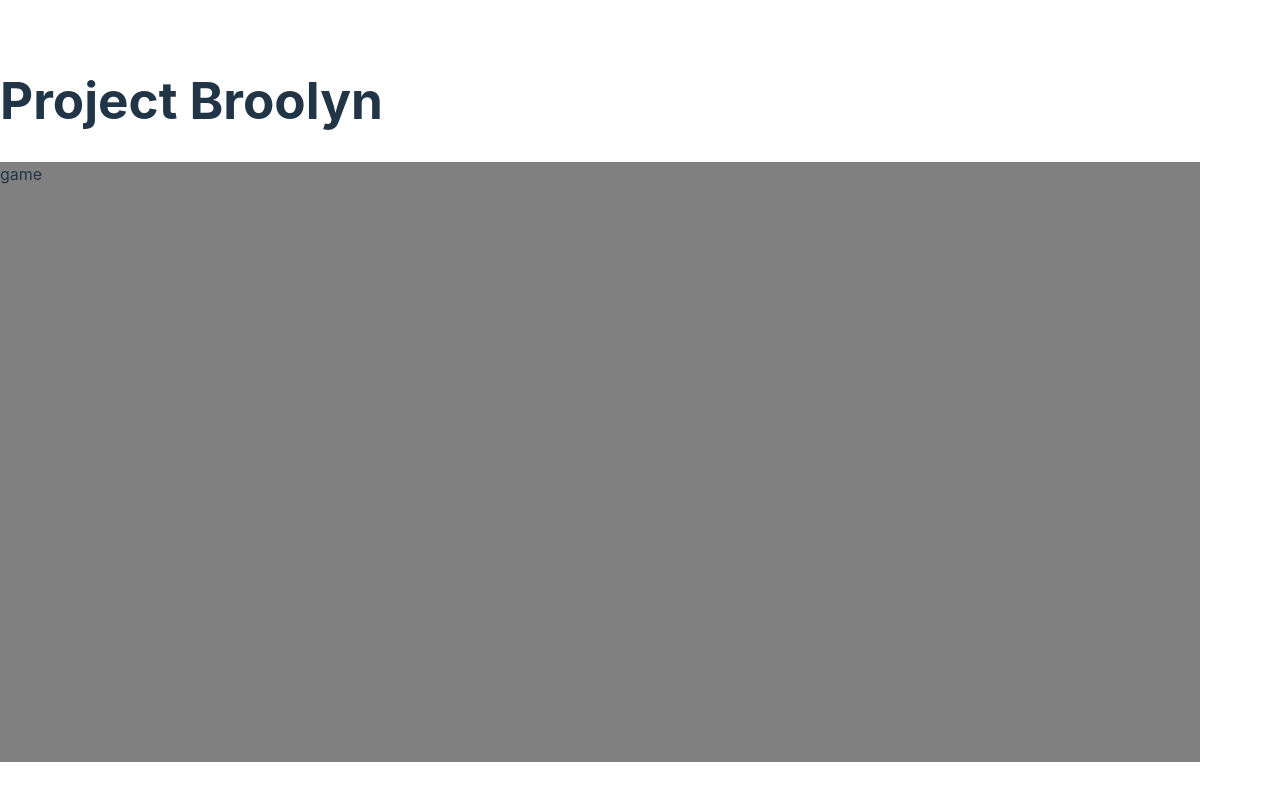
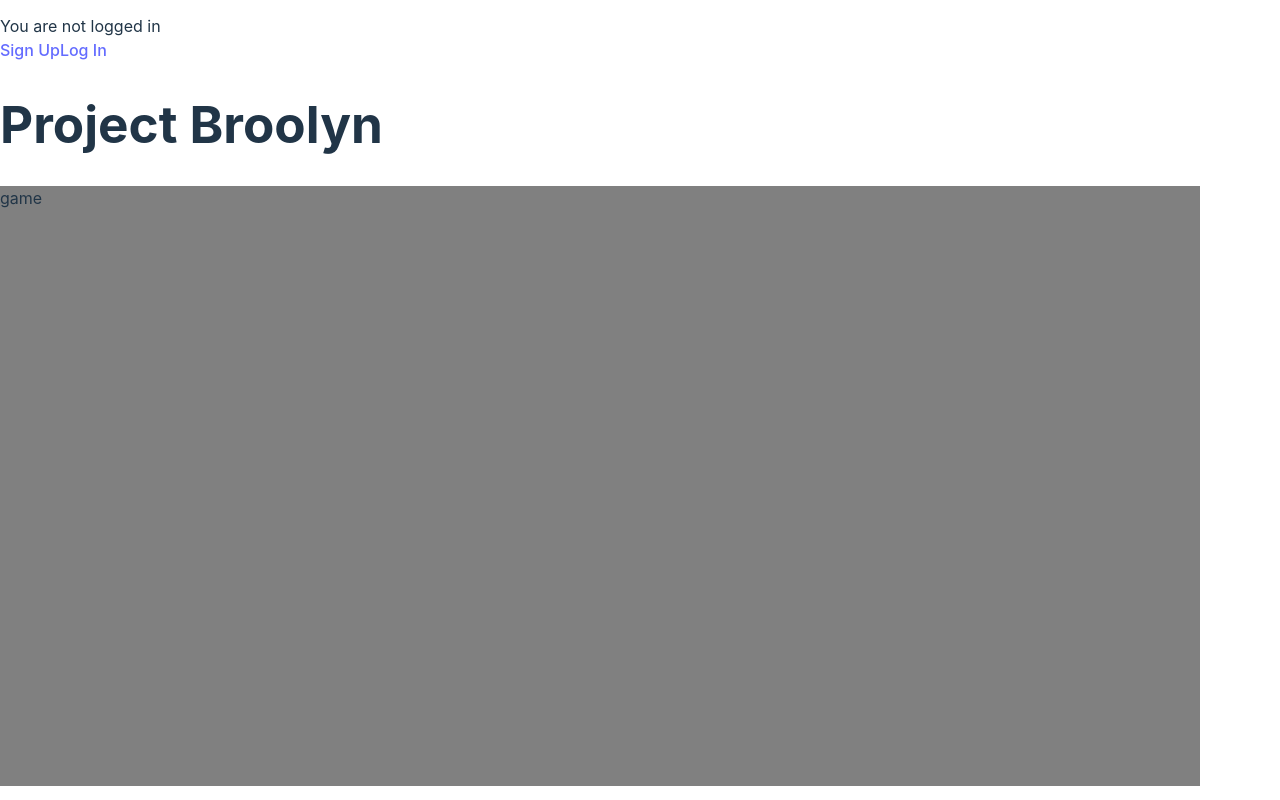
Before and after one commit to project-brooklyn/project-brooklyn, a React (Vite) app in the folder frontend/: page / in a window 1280 px wide. Built offline with nearby package versions, Linux system fonts and the light colour scheme.

Commit message:
finish basic auth

```diff
--- a/frontend/src/pages/HomePage.jsx
+++ b/frontend/src/pages/HomePage.jsx
@@ -1,9 +1,25 @@
+import { useAuth } from "../AuthContext";
+
 const HomePage = () => {
+    const { user, logout } = useAuth();
+
     return (<>
-      <h1>Project Broolyn</h1>
-      <div style={{width: 1200, height: 600, backgroundColor: 'gray'}}>
-        game
-      </div>
+        {user ? `You are logged in as ${user.username}` : 'You are not logged in'}
+        {
+            user ?
+                <div>
+                    <p onClick={logout}>Log Out</p>
+                </div>
+            :
+                <div>
+                    <a href="/signup">Sign Up</a>
+                    <a href="/login">Log In</a>
+                </div>
+        }
+        <h1>Project Broolyn</h1>
+        <div style={{width: 1200, height: 600, backgroundColor: 'gray'}}>
+            game
+        </div>
     </>)
 };
 
--- a/frontend/src/pages/LogIn.jsx
+++ b/frontend/src/pages/LogIn.jsx
@@ -1,4 +1,4 @@
-import React, { useState } from 'react';
+import React, { useEffect, useState } from 'react';
 import axios from 'axios';
 import { useNavigate } from 'react-router-dom';
 import { useAuth } from '../AuthContext';
@@ -9,8 +9,10 @@ const LogIn = () => {
         password: '',
     });
     const [error, setError] = useState('');
+    const { login, logout } = useAuth();
     const navigate = useNavigate();
-    const { user, login, logout } = useAuth();
+
+    useEffect(logout,[]);
 
     const handleChange = (e) => {
         const { name, value } = e.target;
@@ -31,9 +33,8 @@ const LogIn = () => {
             const user = res.data.user;
             // handle user in session
 
-            console.log(user);
-            login(user)
-            // navigate('/')
+            login(user);
+            navigate('/');
         } catch (err) {
             setError(err.response.data.error);
         };
@@ -41,7 +42,6 @@ const LogIn = () => {
 
     return (
         <form onSubmit={handleSubmit}>
-            {user && user.username}
             <h2>Login</h2>
             <br />
             <label>
--- a/frontend/src/pages/SignUp.jsx
+++ b/frontend/src/pages/SignUp.jsx
@@ -1,6 +1,7 @@
-import React, { useState } from 'react';
+import React, { useEffect, useState } from 'react';
 import axios from 'axios';
 import { useNavigate } from 'react-router-dom';
+import { useAuth } from '../AuthContext';
 
 const SignUp = () => {
     const [formData, setFormData] = useState({
@@ -9,7 +10,10 @@ const SignUp = () => {
     });
     const [usernameError, setUsernameError] = useState('');
     const [passwordError, setPasswordError] = useState('');
+    const { login, logout } = useAuth();
     const navigate = useNavigate();
+
+    useEffect(logout,[]);
 
     const handleChange = (e) => {
         const {name, value} = e.target;
@@ -27,12 +31,13 @@ const SignUp = () => {
 
         try {
             const res1 = await axios.post(baseUrl + '/api/signup/', formData);
+            if (res1.status===201) {
+                const res2 = await axios.post(baseUrl + '/api/login/', formData);
+                const user = res2.data.user;
 
-            const res2 = await axios.post(baseUrl + '/api/login/', formData);
-            const user = res2.data.user;
-
-            console.log(user)
-            // navigate('/')
+                login(user);
+                navigate('/');
+            }
         } catch (err) {
             setUsernameError(err.response.data.username);
             setPasswordError(err.response.data.password);
```
Also changed, not shown: 1 other file (tests, documents, lock files or other folders).
